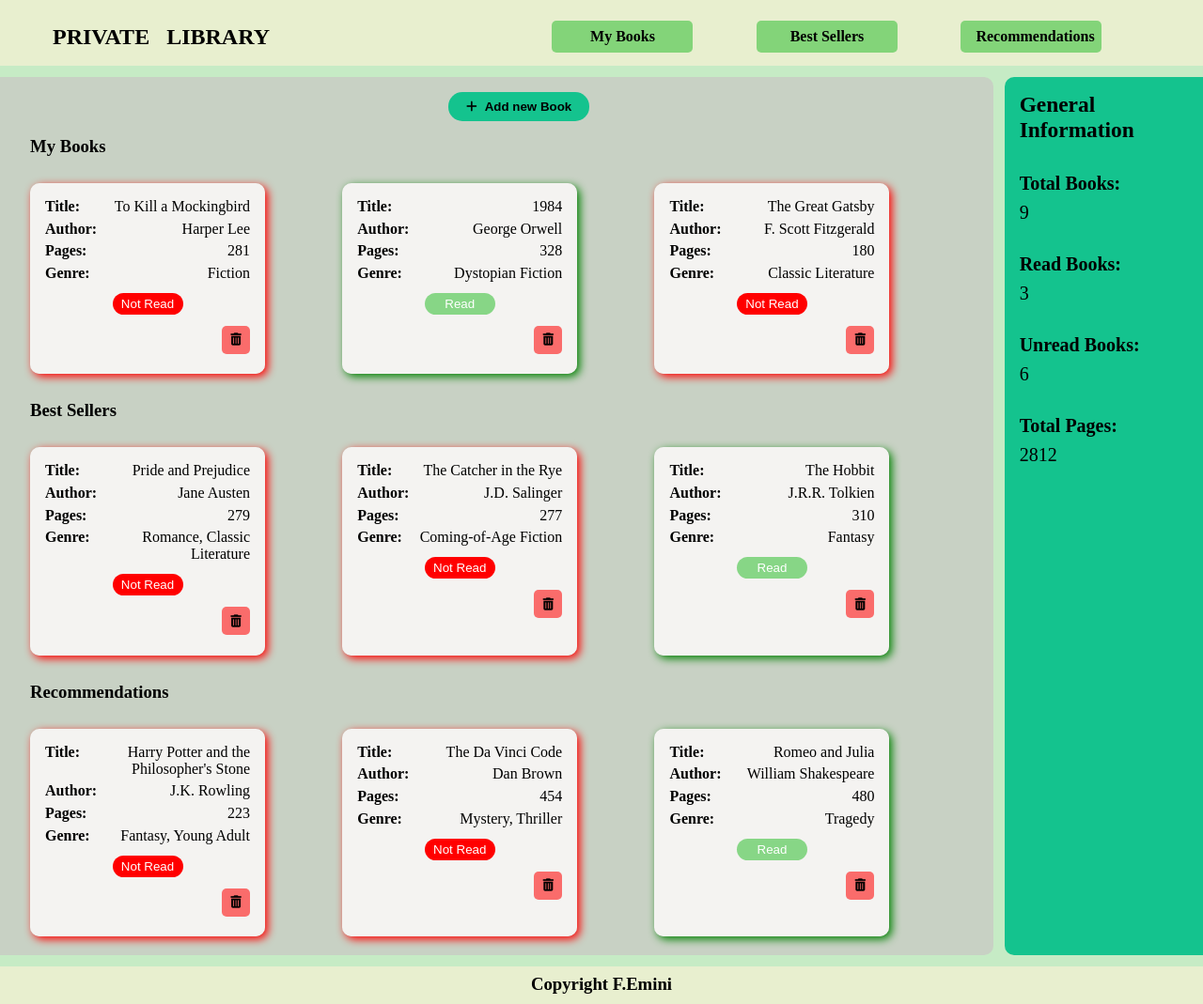
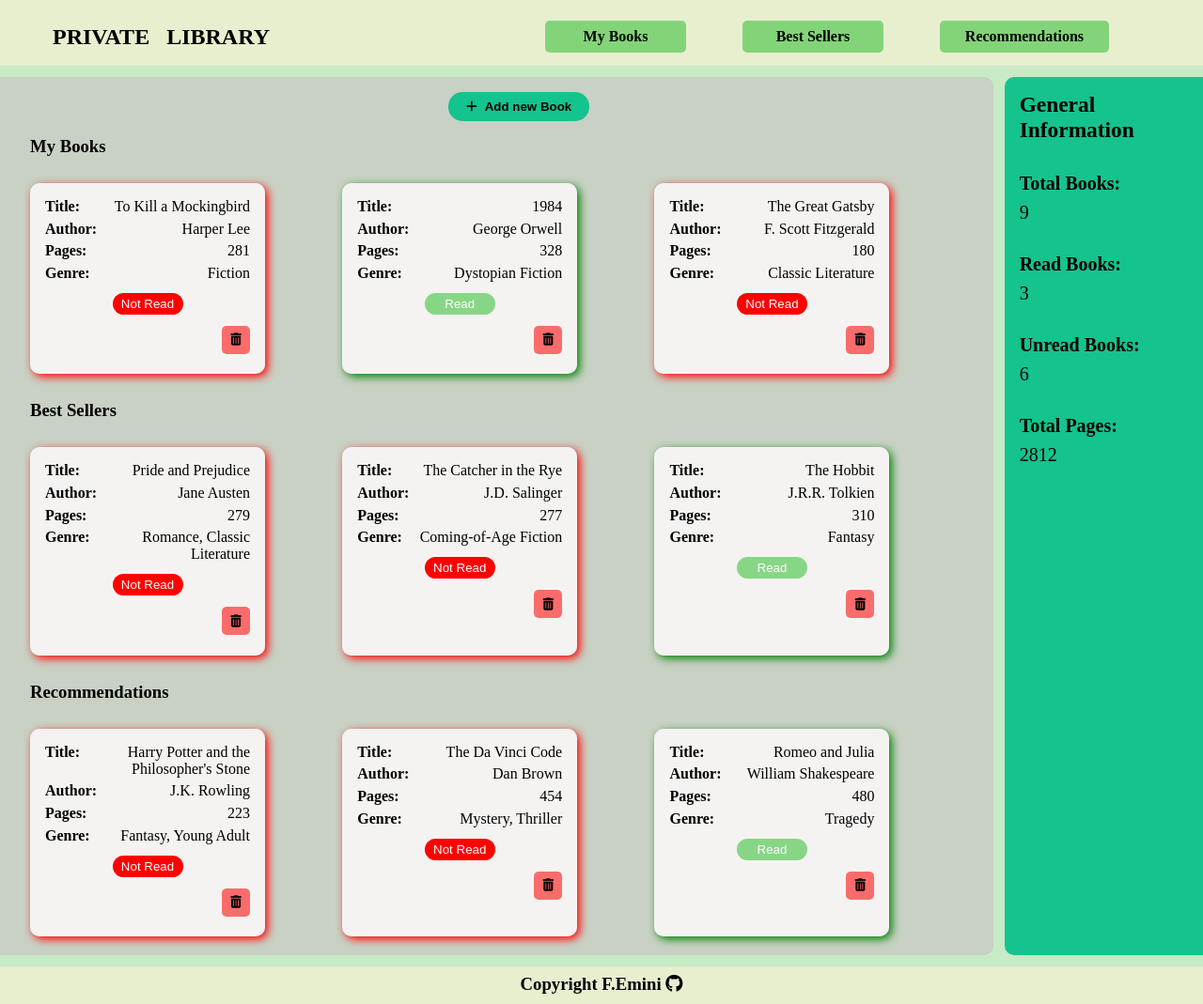
Before and after one commit to fatbardheminii/library-TOP, a plain HTML site: page index.html in a window 1280 px wide. Shown: the whole page at 94% size. Drawn offline with Linux system fonts and the light colour scheme.

Commit message:
Fix: issue with last li item, add github icon

```diff
--- a/index.html
+++ b/index.html
@@ -72,7 +72,7 @@
       </div>
     </aside>
     <footer>
-      <h3 class="footer">Copyright F.Emini</h3>
+      <h3 class="footer">Copyright F.Emini <a href="https://github.com/fatbardheminii"><i class="fa-brands fa-github"></i></a></h3>
     </footer>
     <div class="overlay"></div>
     <div class="form">
--- a/style.css
+++ b/style.css
@@ -60,6 +60,11 @@ li {
   background-color: rgba(68, 197, 68, 0.61);
   transition: all ease-out 0.5s;
   cursor: pointer;
+}
+
+li:last-child {
+  width: 180px;
+  padding: .5rem;
 }
 
 li:hover {
@@ -408,4 +413,7 @@ input[type="checkbox"] {
   .add-new-book {
     margin: 0.5rem;
   }
+  li:last-child {
+  width: 150px;
 }
+}
```
